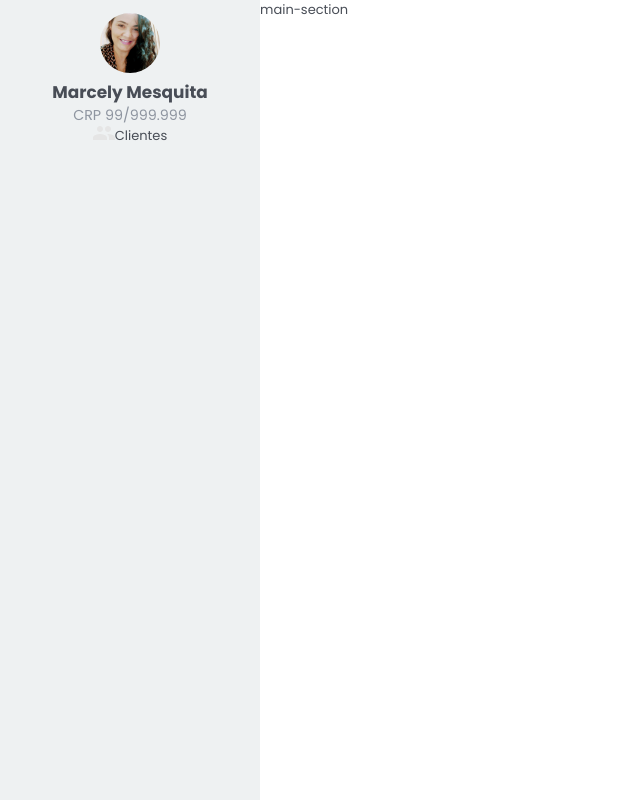
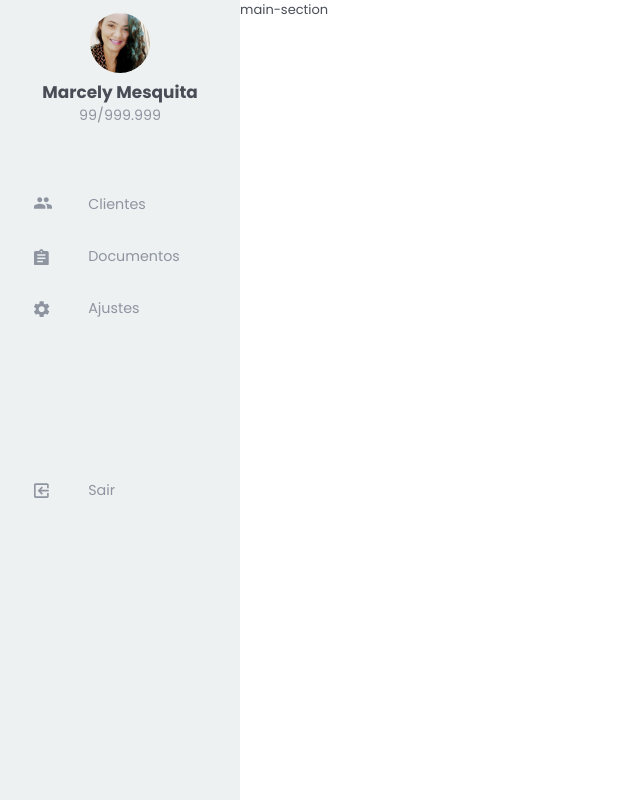
Before and after one commit to antonioeduardofernandes/planner, a Vue app: page / in a window 1280 px wide. Shown: the top 800 px of the page, without its empty margins (0-640 px from the left). Built offline with nearby package versions, Linux system fonts and the light colour scheme.

Commit message:
component: sidebar navigation created

```diff
--- a/src/App.vue
+++ b/src/App.vue
@@ -18,14 +18,15 @@ export default {
 
 <style>
 :root {
-  --color-accent: #6a6fe9;
-  --color-background: #ffffff;
-  --color-background-secondary: #eef1f2;
-  --color-text: #484d56;
-  --color-warning: #e9c46a;
-  --color-danger: #e9726a;
-  --color-placeholder: #8e95a0;
-  --color-text-white: #e5e5e5;
+  --accent: #6a6fe9;
+  --background: #ffffff;
+  --background-secondary: #eef1f2;
+  --text: #484d56;
+  --gray: #e5e5e5;
+  --white: #ffffff;
+  --placeholder: #8e95a0;
+  --warning: #e9c46a;
+  --danger: #e9726a;
 }
 
 ::selection {
@@ -51,10 +52,10 @@ body {
 #app {
   height: 100vh;
   width: 100vw;
-  background-color: var(--color-background);
-  color: var(--color-text);
+  background-color: var(--background);
+  color: var(--text);
   display: grid;
-  grid-template-columns: 260px 1fr;
+  grid-template-columns: 240px 1fr;
 }
 
 .title1 {
@@ -69,10 +70,10 @@ body {
 
 .subtitle {
   font-size: 1.1rem;
-  color: var(--color-placeholder);
+  color: var(--placeholder);
 }
 
 .placeholder {
-  color: var(--color-placeholder);
+  color: var(--placeholder);
 }
 </style>
--- a/src/components/sidebar/AppSidebar.vue
+++ b/src/components/sidebar/AppSidebar.vue
@@ -4,18 +4,26 @@
       <img src="../../assets/user-avatar.jpeg" alt="user_avatar" />
     </div>
     <div class="user_details">
-      <p class="name title2">Marcely Mesquita</p>
-      <p class="crp subtitle">CRP 99/999.999</p>
+      <p class="name title2">{{ user.name }}</p>
+      <p class="crp subtitle">{{ user.crp }}</p>
     </div>
     <sidebar-nav />
   </div>
 </template>
 
 <script>
+import { ref } from "vue"
 import SidebarNav from "./SidebarNav"
 export default {
   components: {
     SidebarNav,
+  },
+  setup() {
+    const user = ref({
+      name: "Marcely Mesquita",
+      crp: "99/999.999",
+    })
+    return { user }
   },
 }
 </script>
@@ -28,8 +36,7 @@ export default {
   flex-flow: column;
   align-items: center;
   padding: 1rem;
-  background-color: var(--color-background-secondary);
-  /* justify-content: center; */
+  background-color: var(--background-secondary);
 }
 
 .user_avatar img {
--- a/src/components/sidebar/SidebarNav.vue
+++ b/src/components/sidebar/SidebarNav.vue
@@ -1,21 +1,98 @@
 <template>
   <div id="navbar">
-    <div class="nav_item">
-      <div class="icon">
-        <img src="../../assets/icons/user.svg" alt="" />
-      </div>
-      <div class="label">Clientes</div>
+    <div
+      v-for="(nav_item, index) in nav_items"
+      :key="index"
+      :class="['nav_item', { logoff: nav_item.label === 'Sair' }]"
+    >
+      <svg width="18" :height="20" viewBox="0 0 22 14">
+        <path :d="nav_item.icon" />
+      </svg>
+      <div class="label subtitle">{{ nav_item.label }}</div>
     </div>
   </div>
 </template>
 
 <script>
-export default {}
+import { ref } from "vue"
+export default {
+  setup() {
+    const nav_items = ref([
+      {
+        label: "Clientes",
+        icon:
+          "M15 6C16.66 6 17.99 4.66 17.99 3C17.99 1.34 16.66 0 15 0C13.34 0 12 1.34 12 3C12 4.66 13.34 6 15 6ZM7 6C8.66 6 9.99 4.66 9.99 3C9.99 1.34 8.66 0 7 0C5.34 0 4 1.34 4 3C4 4.66 5.34 6 7 6ZM7 8C4.67 8 0 9.17 0 11.5V14H14V11.5C14 9.17 9.33 8 7 8ZM15 8C14.71 8 14.38 8.02 14.03 8.05C15.19 8.89 16 10.02 16 11.5V14H22V11.5C22 9.17 17.33 8 15 8Z",
+      },
+      {
+        label: "Documentos",
+        icon:
+          "M16 2H11.82C11.4 0.84 10.3 0 9 0C7.7 0 6.6 0.84 6.18 2H2C0.9 2 0 2.9 0 4V18C0 19.1 0.9 20 2 20H16C17.1 20 18 19.1 18 18V4C18 2.9 17.1 2 16 2ZM9 2C9.55 2 10 2.45 10 3C10 3.55 9.55 4 9 4C8.45 4 8 3.55 8 3C8 2.45 8.45 2 9 2ZM11 16H4V14H11V16ZM14 12H4V10H14V12ZM14 8H4V6H14V8Z",
+      },
+      {
+        label: "Ajustes",
+        icon:
+          "M16.4731 10.536C16.5091 10.236 16.5331 9.924 16.5331 9.6C16.5331 9.276 16.5091 8.964 16.4611 8.664L18.4891 7.08C18.6691 6.936 18.7171 6.672 18.6091 6.468L16.6891 3.144C16.5691 2.928 16.3171 2.856 16.1011 2.928L13.7131 3.888C13.2091 3.504 12.6811 3.192 12.0931 2.952L11.7331 0.408C11.6971 0.168 11.4931 0 11.2531 0H7.41311C7.17311 0 6.98112 0.168 6.94512 0.408L6.58511 2.952C5.99711 3.192 5.45711 3.516 4.96511 3.888L2.57711 2.928C2.36111 2.844 2.10911 2.928 1.98911 3.144L0.0691144 6.468C-0.0508856 6.684 -0.00288541 6.936 0.189115 7.08L2.21711 8.664C2.16911 8.964 2.13311 9.288 2.13311 9.6C2.13311 9.912 2.15711 10.236 2.20511 10.536L0.177114 12.12C-0.0028857 12.264 -0.0508856 12.528 0.0571144 12.732L1.97711 16.056C2.09711 16.272 2.34911 16.344 2.56511 16.272L4.95311 15.312C5.45711 15.696 5.98511 16.008 6.57311 16.248L6.93311 18.792C6.98111 19.032 7.17311 19.2 7.41311 19.2H11.2531C11.4931 19.2 11.6971 19.032 11.7211 18.792L12.0811 16.248C12.6691 16.008 13.2091 15.684 13.7011 15.312L16.0891 16.272C16.3051 16.356 16.5571 16.272 16.6771 16.056L18.5971 12.732C18.7171 12.516 18.6691 12.264 18.4771 12.12L16.4731 10.536V10.536ZM9.33311 13.2C7.35311 13.2 5.73311 11.58 5.73311 9.6C5.73311 7.62 7.35311 6 9.33311 6C11.3131 6 12.9331 7.62 12.9331 9.6C12.9331 11.58 11.3131 13.2 9.33311 13.2Z",
+      },
+      {
+        label: "Sair",
+        icon:
+          "M10.91 5.41L9.5 4L4.5 9L9.5 14L10.91 12.59L8.33 10L18 10L18 8L8.33 8L10.91 5.41ZM2 18L16 18C17.11 18 18 17.1 18 16L18 12L16 12L16 16L2 16L2 2L16 2L16 6L18 6L18 2C18 0.9 17.11 -7.78063e-08 16 -1.74846e-07L2 -1.39876e-06C0.900001 -1.49493e-06 1.49493e-06 0.899998 1.39876e-06 2L1.74846e-07 16C7.86805e-08 17.1 0.9 18 2 18Z",
+      },
+    ])
+    return {
+      nav_items,
+    }
+  },
+}
 </script>
 
 <style scoped>
+#navbar {
+  margin-top: 4rem;
+  display: flex;
+  flex-flow: column;
+  cursor: pointer;
+  /* align-items: flex-start; */
+  width: 100%;
+  height: 100vh;
+  padding: 0 1rem;
+}
+
 .nav_item {
   display: flex;
   align-items: center;
+  padding: 0.6rem;
+}
+
+svg {
+  margin-bottom: 0.2rem;
+  margin-right: 1rem;
+}
+
+path,
+.label {
+  transition: all 0.3s ease-in-out;
+  fill: var(--placeholder);
+}
+
+.nav_item:hover path {
+  fill: var(--accent);
+}
+
+.label {
+  background-color: transparent;
+  padding: 0.6rem 2rem 0.6rem 0.8rem;
+  border-radius: 10px;
+  text-align: start;
+  margin-left: 1rem;
+}
+
+.nav_item:hover .label {
+  color: var(--white);
+  background-color: var(--accent);
+}
+
+.logoff {
+  margin-top: 10rem;
 }
 </style>
```
